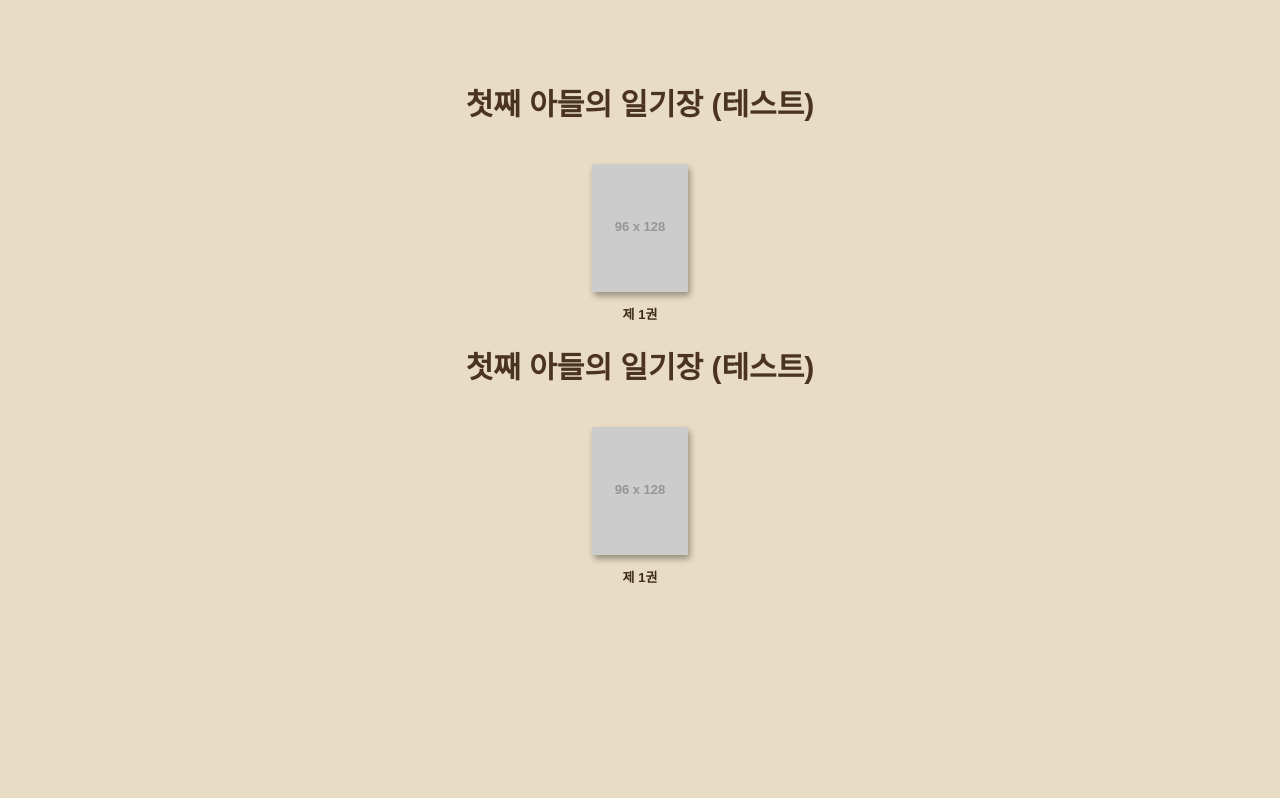
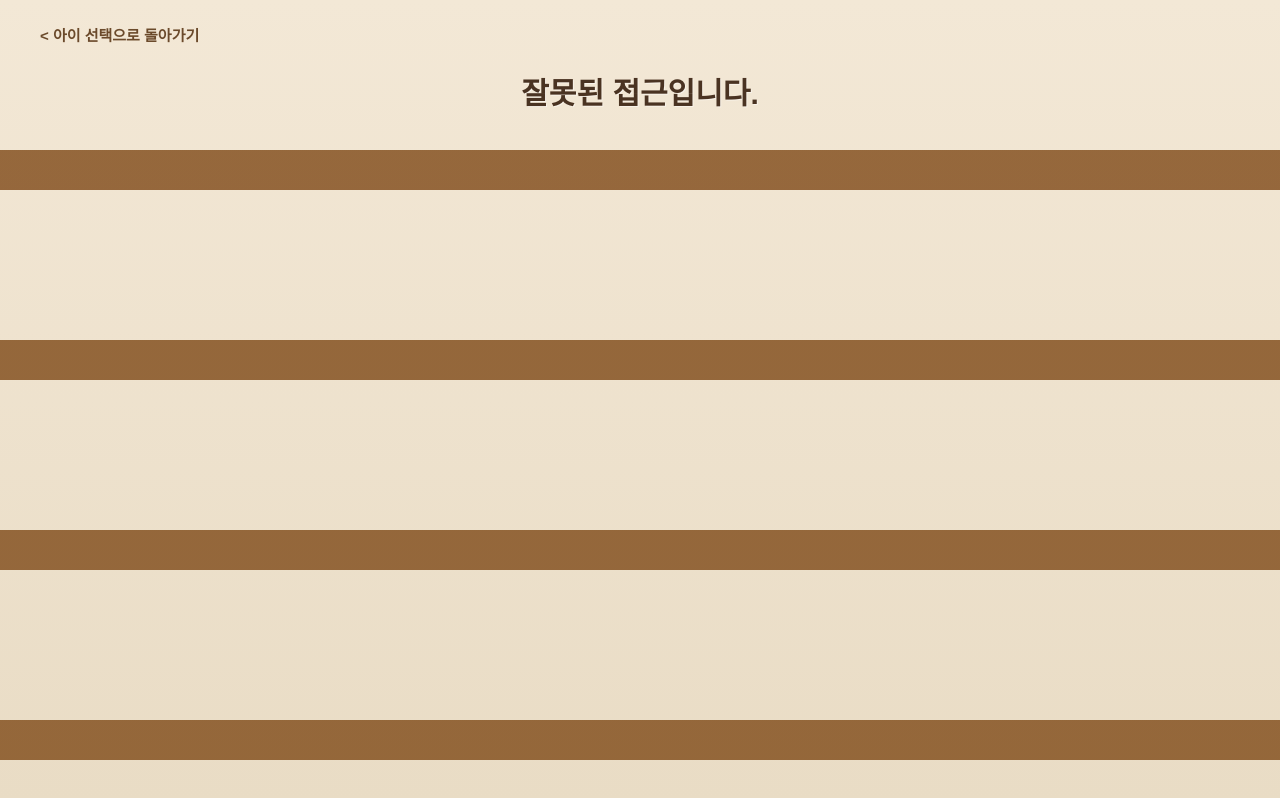
Before and after one commit to freshkcm-crypto/my-kids-diary, a plain HTML site: page shelf.html in a window 1280 px wide. Drawn offline with Linux system fonts and the light colour scheme; placeholder pictures from the web are drawn by us.

Commit message:
Update shelf.html

```diff
--- a/shelf.html
+++ b/shelf.html
@@ -2,74 +2,114 @@
 <html lang="ko">
 <head>
 <meta charset="UTF-8">
-<title>책장 테스트</title>
+<title>책장</title>
 <style>
+  * { box-sizing: border-box; }
   body {
     margin: 0;
     font-family: "Malgun Gothic", sans-serif;
     background-color: #e9dcc5;
+    background-image:
+      linear-gradient(to bottom, transparent 0 150px, rgba(139,90,43,0.9) 150px 166px),
+      linear-gradient(to bottom, #f3e8d6 0%, #e9dcc5 100%);
+    background-size: 100% 190px, 100% 100%;
+    background-repeat: repeat-y, no-repeat;
     min-height: 100vh;
-    padding: 60px 40px;
   }
-  .child-title { text-align: center; font-size: 30px; font-weight: bold; color: #4a3322; margin-bottom: 40px; }
-  .shelf-grid { display: flex; justify-content: center; }
+  .top-bar { display: flex; justify-content: space-between; align-items: center; padding: 24px 40px; }
+  .back-link { color: #6b4a2b; font-weight: bold; text-decoration: none; font-size: 15px; }
+  .back-link:hover { text-decoration: underline; }
+  .child-title {
+    text-align: center; font-size: 30px; font-weight: bold; color: #4a3322;
+    margin: 0 0 40px; text-shadow: 1px 1px 0 rgba(255,255,255,0.5);
+  }
+  .shelf-grid {
+    display: grid; grid-template-columns: repeat(auto-fill, 110px);
+    justify-content: center; gap: 46px 26px; padding: 10px 40px 80px;
+  }
   .book-item { text-decoration: none; text-align: center; color: #3d2b1a; }
   .book-cover {
     width: 96px; height: 128px; object-fit: cover; border-radius: 2px;
-    box-shadow: 2px 4px 6px rgba(0,0,0,0.35);
+    box-shadow: 2px 4px 6px rgba(0,0,0,0.35), 0 0 0 1px rgba(255,255,255,0.4) inset;
+    transition: transform 0.15s ease; display: block; margin: 0 auto;
   }
-  .book-label { display: block; margin-top: 8px; font-size: 13px; font-weight: bold; }
+  .book-item:hover .book-cover { transform: translateY(-10px) rotate(-1deg); }
+  .book-label { display: block; margin-top: 8px; font-size: 13px; font-weight: bold; text-shadow: 1px 1px 2px rgba(255,255,255,0.6); }
+  .empty-msg { text-align: center; color: #8a7256; font-size: 15px; margin-top: 60px; }
 </style>
 </head>
 <body>
 
-  <h1 class="child-title">첫째 아들의 일기장 (테스트)</h1>
-
-  <div class="shelf-grid">
-    <a class="book-item" href="viewer.html?book=01">
-      <img class="book-cover"
-           src="https://via.placeholder.com/96x128?text=1"
-           alt="제1권">
-      <span class="book-label">제 1권</span>
-    </a>
+  <div class="top-bar">
+    <a href="index.html" class="back-link">&lt; 아이 선택으로 돌아가기</a>
+    <div></div>
   </div>
 
-</body>
-</html><!DOCTYPE html>
-<html lang="ko">
-<head>
-<meta charset="UTF-8">
-<title>책장 테스트</title>
-<style>
-  body {
-    margin: 0;
-    font-family: "Malgun Gothic", sans-serif;
-    background-color: #e9dcc5;
-    min-height: 100vh;
-    padding: 60px 40px;
-  }
-  .child-title { text-align: center; font-size: 30px; font-weight: bold; color: #4a3322; margin-bottom: 40px; }
-  .shelf-grid { display: flex; justify-content: center; }
-  .book-item { text-decoration: none; text-align: center; color: #3d2b1a; }
-  .book-cover {
-    width: 96px; height: 128px; object-fit: cover; border-radius: 2px;
-    box-shadow: 2px 4px 6px rgba(0,0,0,0.35);
-  }
-  .book-label { display: block; margin-top: 8px; font-size: 13px; font-weight: bold; }
-</style>
-</head>
-<body>
+  <h1 class="child-title" id="childTitle">불러오는 중...</h1>
+  <div class="shelf-grid" id="shelfGrid"></div>
 
-  <h1 class="child-title">첫째 아들의 일기장 (테스트)</h1>
+  <script type="module">
+    import { initializeApp } from "https://www.gstatic.com/firebasejs/10.12.2/firebase-app.js";
+    import { getFirestore, doc, getDoc }
+      from "https://www.gstatic.com/firebasejs/10.12.2/firebase-firestore.js";
 
-  <div class="shelf-grid">
-    <a class="book-item" href="viewer.html?book=01">
-      <img class="book-cover"
-           src="https://via.placeholder.com/96x128?text=1"
-           alt="제1권">
-      <span class="book-label">제 1권</span>
-    </a>
-  </div>
+    const firebaseConfig = {
+      apiKey: "AIzaSyB6kxQc7iJkiUg4kcuhnjREJYjQZf0nofQ",
+      authDomain: "my-kids-diary-836c7.firebaseapp.com",
+      projectId: "my-kids-diary-836c7",
+      storageBucket: "my-kids-diary-836c7.firebasestorage.app",
+      messagingSenderId: "578898710891",
+      appId: "1:578898710891:web:26a981d53e57ab819bbc2e"
+    };
+
+    const app = initializeApp(firebaseConfig);
+    const db = getFirestore(app);
+
+    const params = new URLSearchParams(window.location.search);
+    const childId = params.get('child');
+
+    async function loadShelf() {
+      if (!childId) {
+        document.getElementById('childTitle').textContent = '잘못된 접근입니다.';
+        return;
+      }
+
+      const docRef = doc(db, "children", childId);
+      const docSnap = await getDoc(docRef);
+
+      if (!docSnap.exists()) {
+        document.getElementById('childTitle').textContent = '아이 정보를 찾을 수 없습니다';
+        return;
+      }
+
+      const child = docSnap.data();
+      document.getElementById('childTitle').textContent = `${child.name}의 일기장`;
+
+      const grid = document.getElementById('shelfGrid');
+      const bookCount = child.bookCount || 0;
+
+      if (bookCount === 0) {
+        grid.innerHTML = `<div class="empty-msg">아직 등록된 일기장이 없어요 📖</div>`;
+        return;
+      }
+
+      for (let i = 1; i <= bookCount; i++) {
+        const volNum = String(i).padStart(2, '0');
+        const a = document.createElement('a');
+        a.className = 'book-item';
+        a.href = `viewer.html?child=${childId}&book=${volNum}`;
+        a.innerHTML = `
+          <img class="book-cover" src="covers/${childId}/vol${volNum}.jpg"
+               onerror="this.src='https://via.placeholder.com/96x128?text=No+Cover'"
+               alt="제${i}권">
+          <span class="book-label">제 ${i}권</span>
+        `;
+        grid.appendChild(a);
+      }
+    }
+
+    loadShelf();
+  </script>
 
 </body>
 </html>
```
